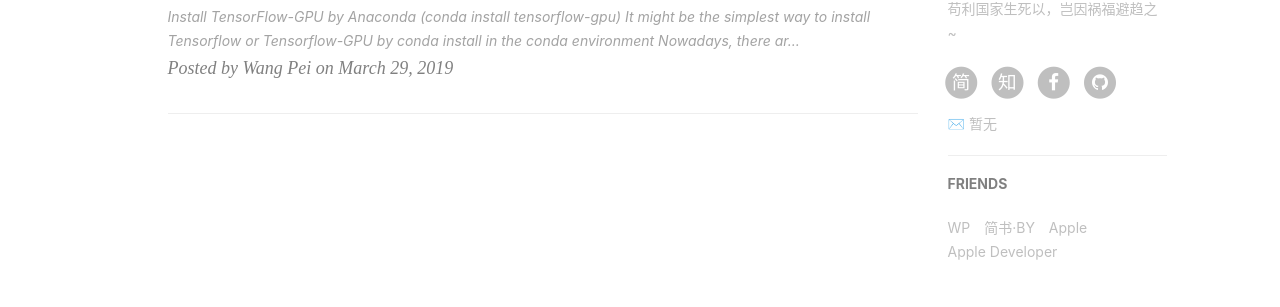
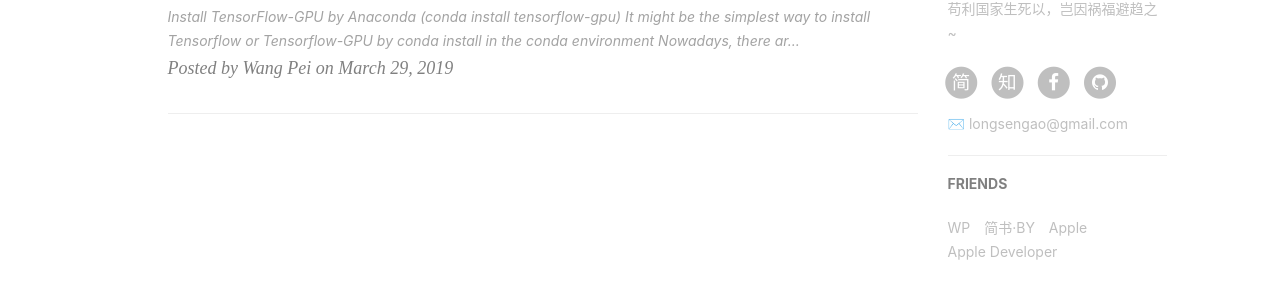
Before and after one commit to gaolongsen/gaolongsen.github.io, a Jekyll site: the page built from index.html, in a window 1280 px wide. Shown: the part 870-1177 px from the top of the page. Built offline with Jekyll 4.4.1, drawn with Linux system fonts in a browser that asks for light colours; nearby versions of some CDN libraries; the list of posts is cut into pages by our own code; comment, search, counter and statistics services are not loaded.

Commit message:
Update _config.yml

```diff
--- a/_config.yml
+++ b/_config.yml
@@ -2,7 +2,7 @@
 title: Crazy Robot Solder
 SEOTitle: 我的博客 | Longsen Gao
 header-img: img/post-bg-desk.jpg
-email: 暂无
+email: longsengao@gmail.com
 description: "野蛮生长的机器人博士"
 keyword: "我的博客"
 url: "http://gaolongsen.github.io"          # your host, for absolute URL
```
